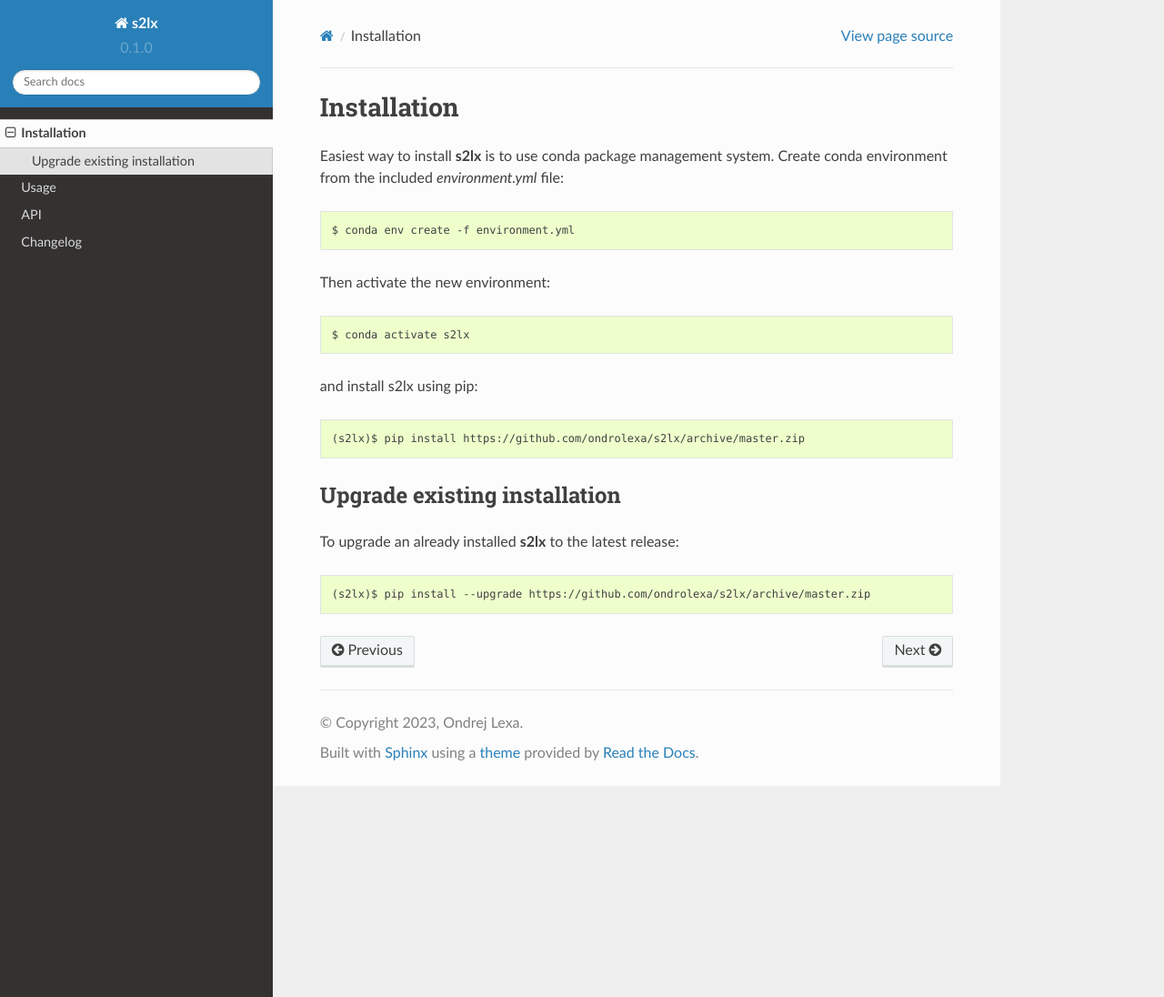
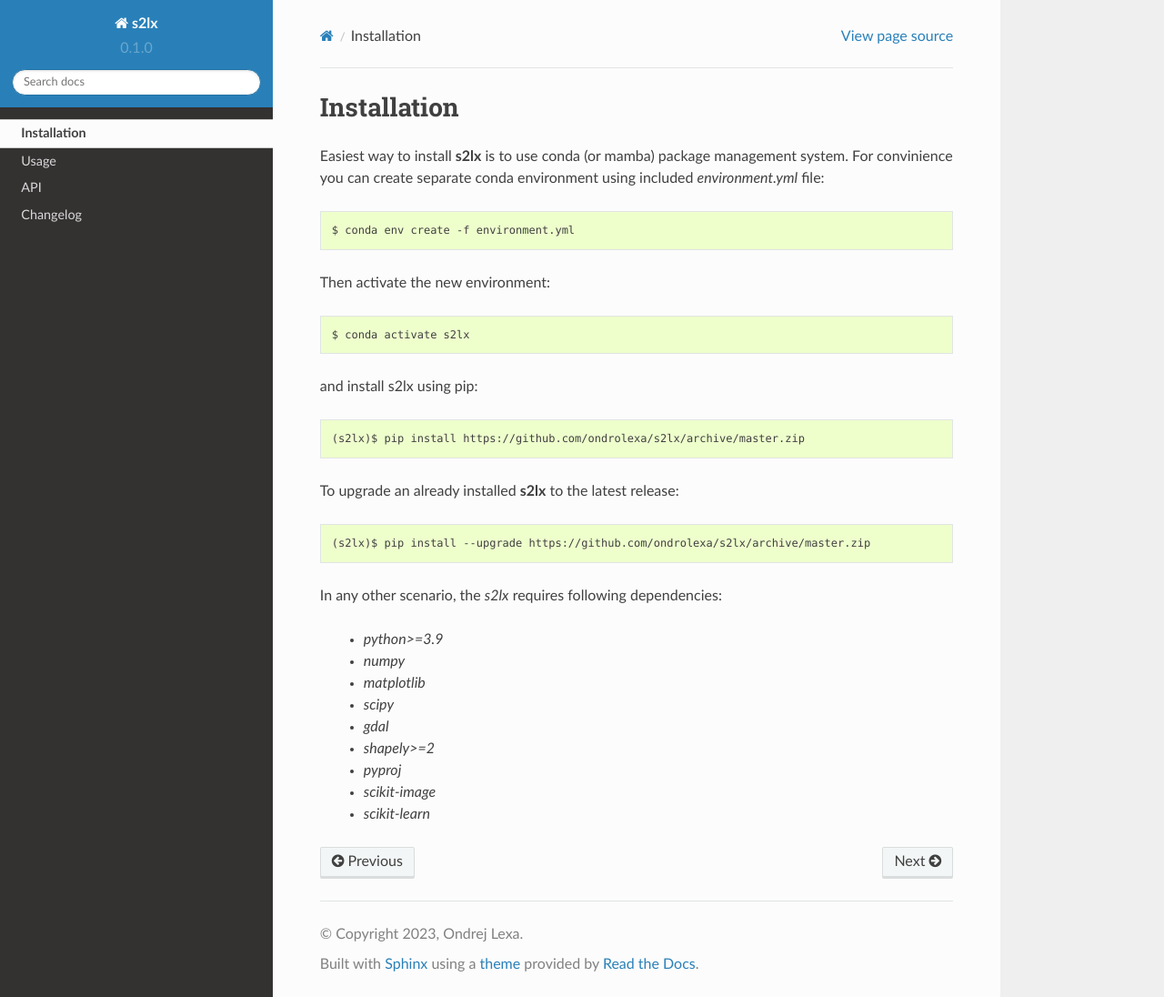
Before and after one commit to ondrolexa/s2lx, a Sphinx documentation site: the page built from docs/source/installation.rst, in a window 1280 px wide and 1096 px high. Shown: the whole window at 91% size. Built offline with Sphinx 7.4.7 and the Read the Docs theme 2.0.0, drawn with Linux system fonts in a browser that asks for light colours.

Commit message:
docs fix

```diff
--- a/docs/source/installation.rst
+++ b/docs/source/installation.rst
@@ -2,7 +2,7 @@
 Installation
 ============
 
-Easiest way to install **s2lx** is to use conda package management system. Create conda environment from the included `environment.yml` file::
+Easiest way to install **s2lx** is to use conda (or mamba) package management system. For convinience you can create separate conda environment using included `environment.yml` file::
 
     $ conda env create -f environment.yml
 
@@ -14,9 +14,18 @@ and install s2lx using pip::
 
     (s2lx)$ pip install https://github.com/ondrolexa/s2lx/archive/master.zip
 
-Upgrade existing installation
------------------------------
-
 To upgrade an already installed **s2lx** to the latest release::
 
     (s2lx)$ pip install --upgrade https://github.com/ondrolexa/s2lx/archive/master.zip
+
+In any other scenario, the `s2lx` requires following dependencies:
+
+ * `python>=3.9`
+ * `numpy`
+ * `matplotlib`
+ * `scipy`
+ * `gdal`
+ * `shapely>=2`
+ * `pyproj`
+ * `scikit-image`
+ * `scikit-learn`
--- a/docs/source/usage.rst
+++ b/docs/source/usage.rst
@@ -2,7 +2,7 @@
 Usage
 =====
 
-Start by downloading Sentinel-2 Level-2A or Level-1C product from Copernicus Open Access Hub in SAFE format and unzip. Now import `s2lx`:
+Start by downloading Sentinel-2 Level-2A or Level-1C product in SAFE format (e.g. from |COAH| and unzip. Open Python prompt in *s2lx* environment and import classes from `s2lx`:
 
 .. code-block:: python
 
--- a/environment-dev.yml
+++ b/environment-dev.yml
@@ -22,3 +22,4 @@ dependencies:
       - isort
       - sphinx-copybutton
       - sphinx_rtd_theme
+      - sphinx_mdinclude
```
Also changed, not shown: other parts of docs/source/usage.rst (+4 -0 lines).
